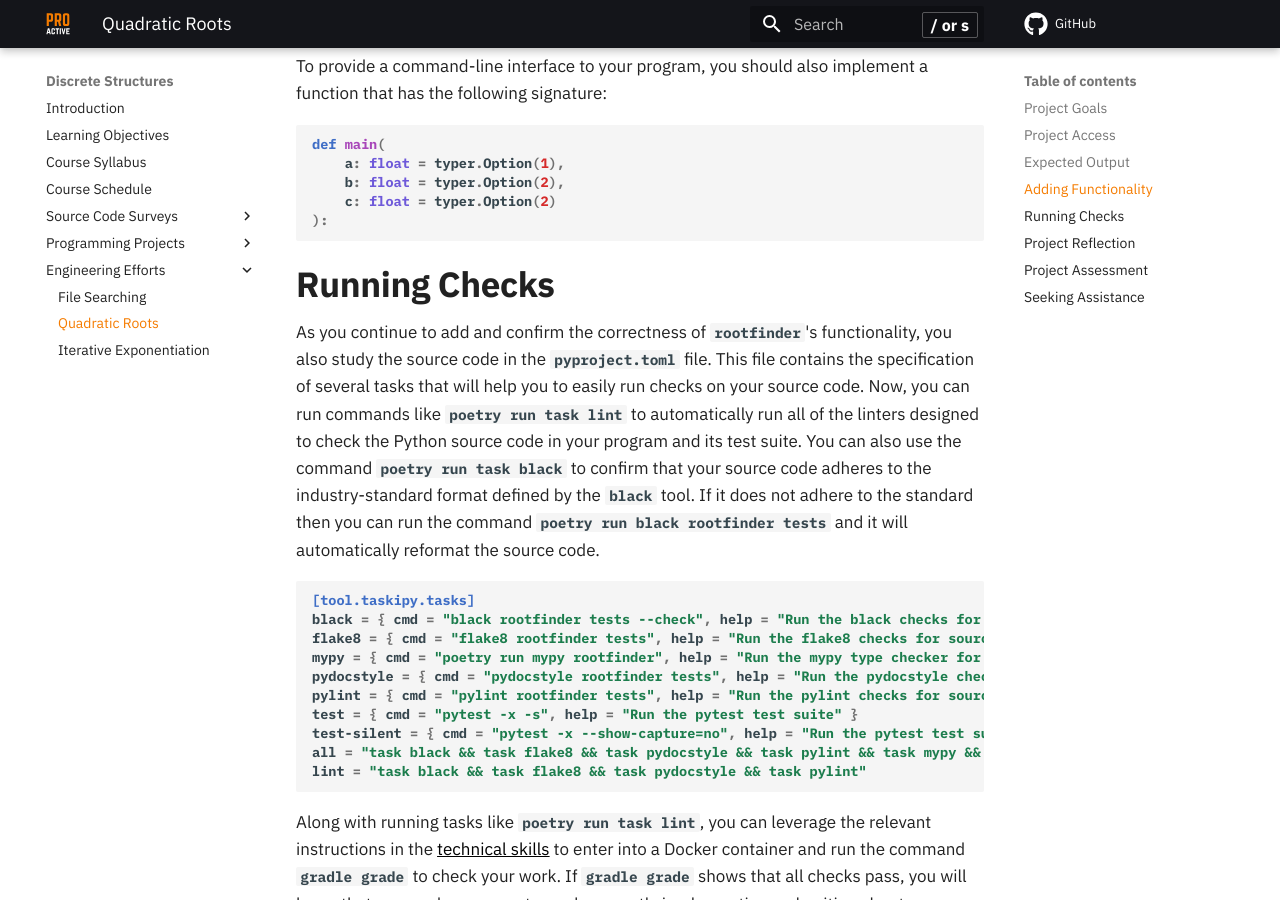
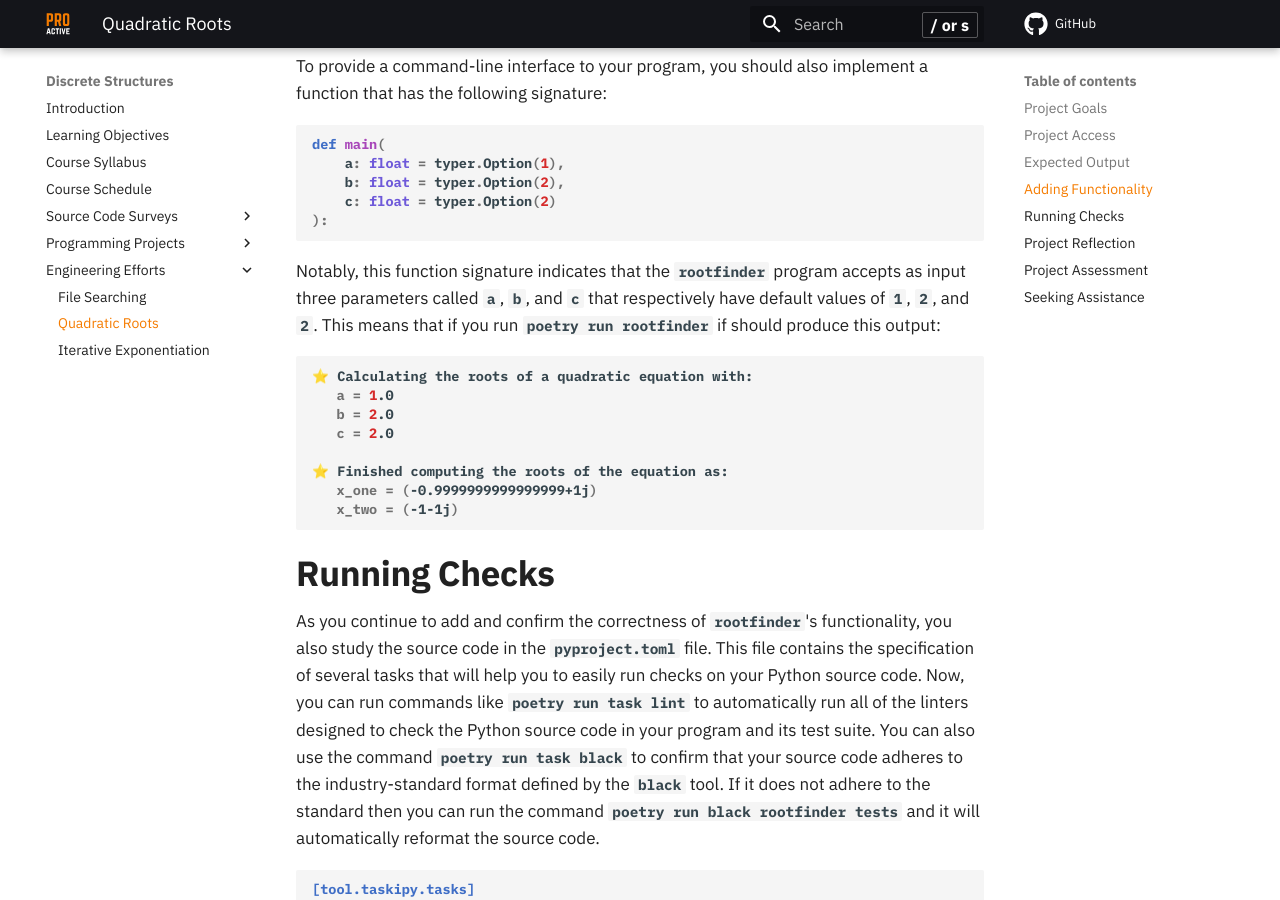
Before and after one commit to ProactiveProgrammers/www.proactiveprogrammers.com, an MkDocs documentation site: the page built from docs/discrete-structures/engineering-efforts/quadratic-roots.md, in a window 1280 px wide and 900 px high, scrolled down 3078 px. Built offline with MkDocs 1.6.1 and Material for MkDocs 9.7.7, drawn with Linux system fonts in a browser that asks for light colours; comment, search, counter and statistics services are not loaded.

Commit message:
feat: Finish a complete draft of the quadratic-roots for discrete-structures.

````diff
--- a/docs/discrete-structures/engineering-efforts/quadratic-roots.md
+++ b/docs/discrete-structures/engineering-efforts/quadratic-roots.md
@@ -150,15 +150,31 @@ def main(
 ):
 ```
 
+Notably, this function signature indicates that the `rootfinder` program accepts
+as input three parameters called `a`, `b`, and `c` that respectively have
+default values of `1`, `2`, and `2`. This means that if you run `poetry run
+rootfinder` if should produce this output:
+
+```shell
+⭐ Calculating the roots of a quadratic equation with:
+   a = 1.0
+   b = 2.0
+   c = 2.0
+
+⭐ Finished computing the roots of the equation as:
+   x_one = (-0.9999999999999999+1j)
+   x_two = (-1-1j)
+```
+
 ## Running Checks
 
 As you continue to add and confirm the correctness of `rootfinder`'s
 functionality, you also study the source code in the `pyproject.toml` file. This
 file contains the specification of several tasks that will help you to easily
-run checks on your source code. Now, you can run commands like `poetry run task
-lint` to automatically run all of the linters designed to check the Python
-source code in your program and its test suite. You can also use the command
-`poetry run task black` to confirm that your source code adheres to the
+run checks on your Python source code. Now, you can run commands like `poetry
+run task lint` to automatically run all of the linters designed to check the
+Python source code in your program and its test suite. You can also use the
+command `poetry run task black` to confirm that your source code adheres to the
 industry-standard format defined by the `black` tool. If it does not adhere to
 the standard then you can run the command `poetry run black rootfinder tests`
 and it will automatically reformat the source code.
````
